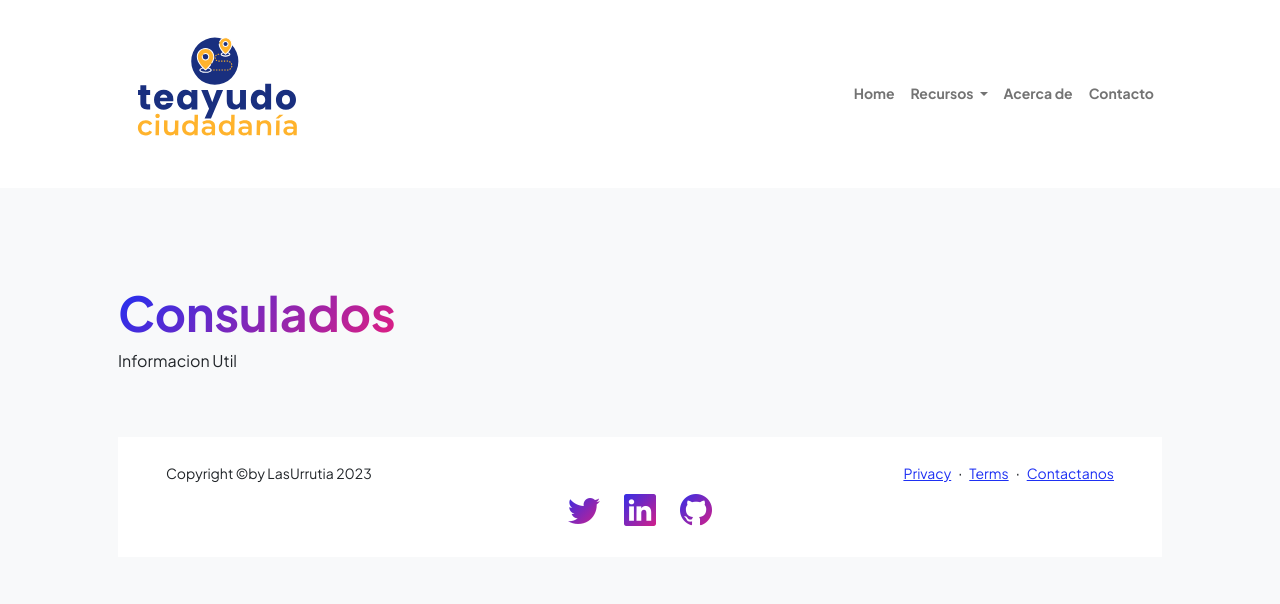
After one commit to ceurrutia/teayudociudadania, a Django app: page /consulados/ in a window 1280 px wide. The commit adds this page. Shown: the top 604 px of the page. Run offline with Django 4.2, Linux system fonts and the light colour scheme; some libraries are stand-ins or nearby versions.

Commit message:
creo template page consulados, url, view

```diff
--- a/tienda/portal/urls.py
+++ b/tienda/portal/urls.py
@@ -11,6 +11,7 @@ urlpatterns = [
     path("acerca/", views.acerca, name="acerca"),
     path("form_fechas/", views.form_fechas, name="form_fechas"),
     path("genealogistas/", views.genealogistas, name="genealogistas"),
+    path("consulados/", views.consulados, name="consulados"),
 
     #Crud gestores
     path('listado_gestores/', views.listado_gestores, name='listado_gestores'),
--- a/tienda/portal/views.py
+++ b/tienda/portal/views.py
@@ -39,6 +39,9 @@ def genealogistas(request):
 
 def acerca(request: HttpRequest) -> HttpResponse:
     return render(request, 'acerca.html')
+
+def consulados(request: HttpRequest) -> HttpResponse:
+    return render(request, 'consulados.html')
 
 
 def contacto(request):
--- a/tienda/templates/base.html
+++ b/tienda/templates/base.html
@@ -36,7 +36,7 @@
                                 </a>
                                 <ul class="dropdown-menu">
                                   <li><a class="dropdown-item" href="{% url "form_fechas" %}">Calculador de fechas</a></li>
-                                  <li><a class="dropdown-item" href="#">Consulados</a></li>
+                                  <li><a class="dropdown-item" href="{% url "consulados" %}">Consulados</a></li>
                                   <li><a class="dropdown-item" href="{% url "gestores" %}">Gestores</a></li>
                                   <li><a class="dropdown-item" href="{% url "genealogistas" %}">Genealogía</a></li>
                                 </ul>
--- /dev/null
+++ b/tienda/templates/consulados.html
@@ -0,0 +1,23 @@
+{% extends "base.html" %}
+
+{% block content%}
+
+
+<section class="bg-light py-5">
+    <div class="container px-5">
+    <div class="row gx-5 justify-content-center">
+    <div class="col-xxl-8">
+        <div class="text-left my-5">
+
+    <h2 class="display-5 fw-bolder"><span class="text-gradient d-inline">Consulados</span></h2>
+
+
+    <div class="row">
+      <p> Informacion Util </p>
+    </div>
+
+
+    </div>
+
+
+{% endblock%}
```
